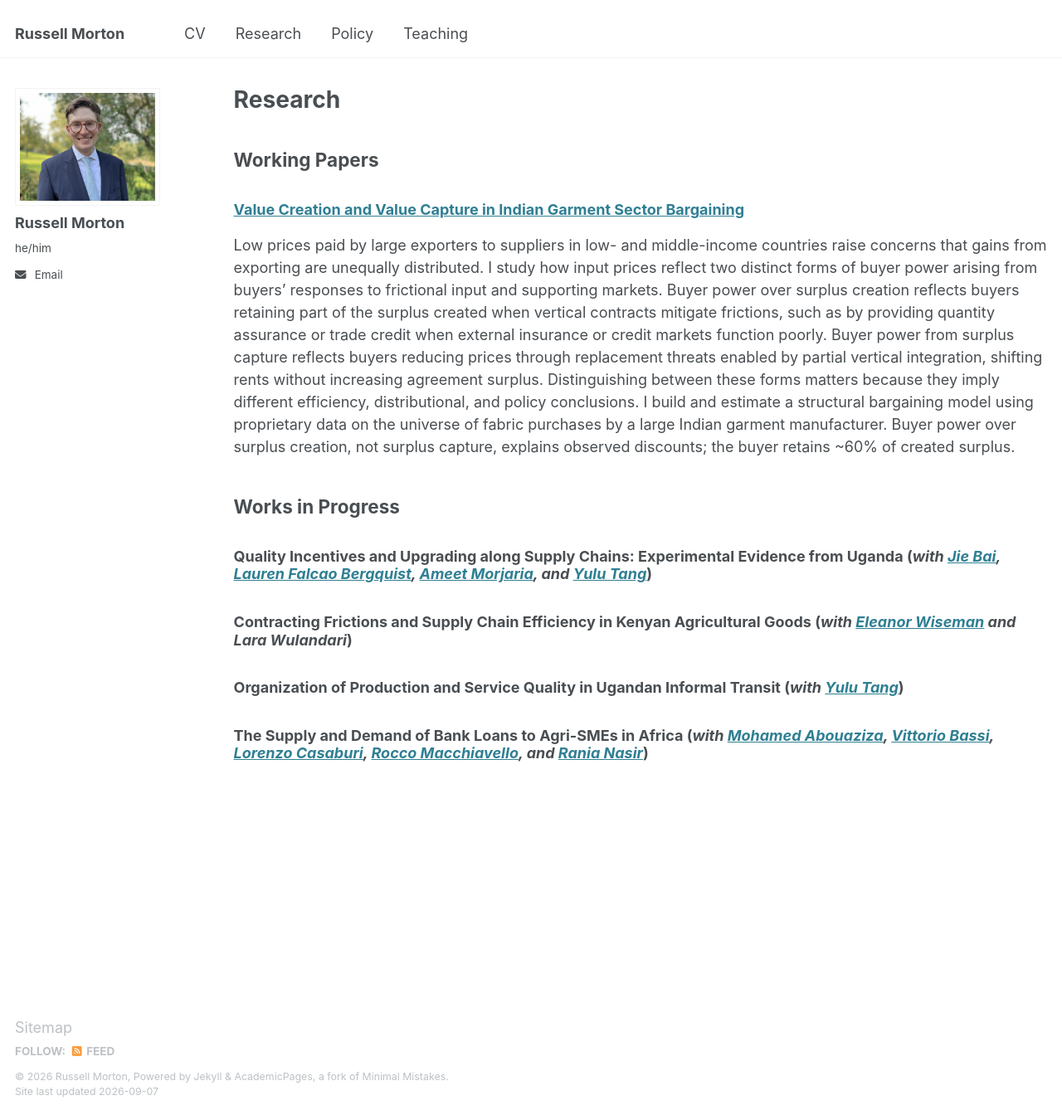
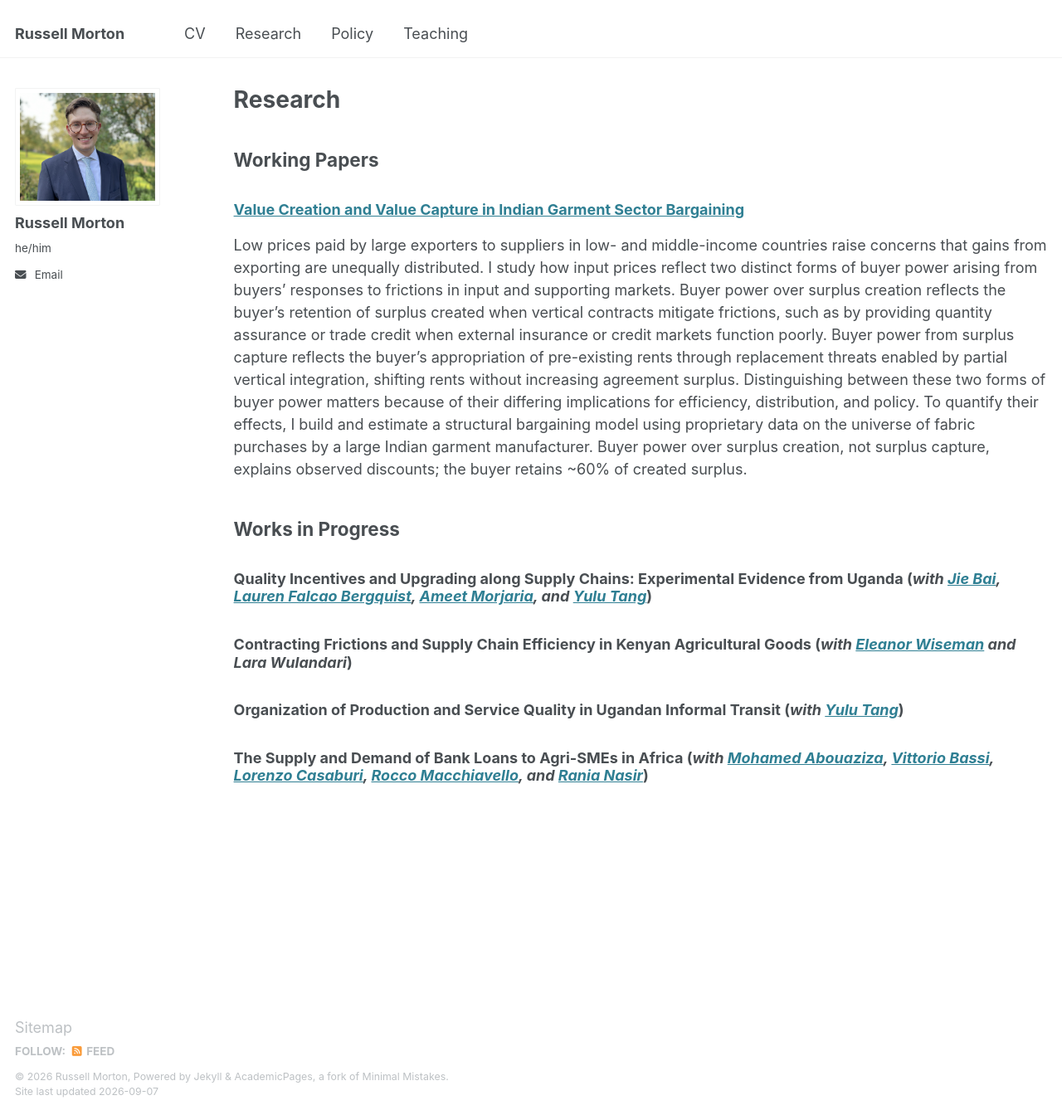
Before and after one commit to rpmorton/rpmorton.github.io, a Jekyll site: the page built from _pages/research.md, in a window 1280 px wide and 1344 px high. Shown: the whole window at 83% size. Built offline with Jekyll 4.4.1, drawn with Linux system fonts in a browser that asks for light colours.

Commit message:
Update garment paper abstract from September 5 draft

```diff
--- a/_pages/research.md
+++ b/_pages/research.md
@@ -8,7 +8,7 @@ author_profile: true
 
 ### [Value Creation and Value Capture in Indian Garment Sector Bargaining](https://drive.google.com/file/d/1SpxGm7bKFBeSrq-szBUWVIQKxTBr8SeM/view?usp=drive_link)
 
-Low prices paid by large exporters to suppliers in low- and middle-income countries raise concerns that gains from exporting are unequally distributed. I study how input prices reflect two distinct forms of buyer power arising from buyers' responses to frictional input and supporting markets. Buyer power over surplus creation reflects buyers retaining part of the surplus created when vertical contracts mitigate frictions, such as by providing quantity assurance or trade credit when external insurance or credit markets function poorly. Buyer power from surplus capture reflects buyers reducing prices through replacement threats enabled by partial vertical integration, shifting rents without increasing agreement surplus. Distinguishing between these forms matters because they imply different efficiency, distributional, and policy conclusions. I build and estimate a structural bargaining model using proprietary data on the universe of fabric purchases by a large Indian garment manufacturer. Buyer power over surplus creation, not surplus capture, explains observed discounts; the buyer retains ~60% of created surplus.
+Low prices paid by large exporters to suppliers in low- and middle-income countries raise concerns that gains from exporting are unequally distributed. I study how input prices reflect two distinct forms of buyer power arising from buyers' responses to frictions in input and supporting markets. Buyer power over surplus creation reflects the buyer's retention of surplus created when vertical contracts mitigate frictions, such as by providing quantity assurance or trade credit when external insurance or credit markets function poorly. Buyer power from surplus capture reflects the buyer's appropriation of pre-existing rents through replacement threats enabled by partial vertical integration, shifting rents without increasing agreement surplus. Distinguishing between these two forms of buyer power matters because of their differing implications for efficiency, distribution, and policy. To quantify their effects, I build and estimate a structural bargaining model using proprietary data on the universe of fabric purchases by a large Indian garment manufacturer. Buyer power over surplus creation, not surplus capture, explains observed discounts; the buyer retains ~60% of created surplus.
 
 
 ## Works in Progress
```
